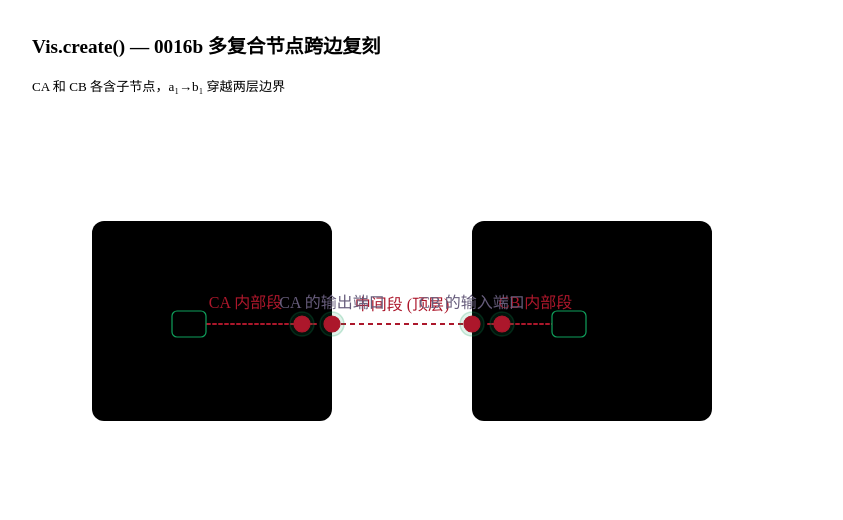
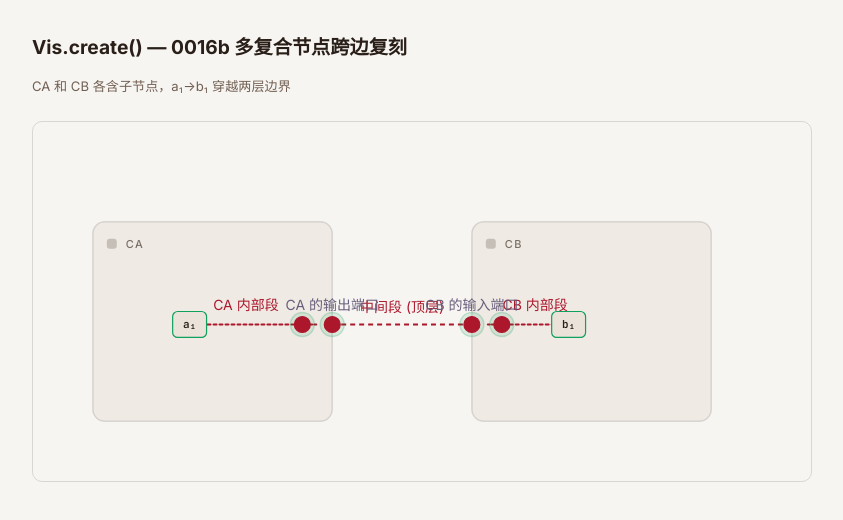
Before and after one commit to 0xlxx/learnvis, a website: page test.html in a window 1280 px wide. Shown: the whole page, without its empty margins (0-843 px from the left). Drawn offline with nearby package versions, Linux system fonts and the light colour scheme.

Commit message:
move theme.css to root

```diff
--- a/test.html
+++ b/test.html
@@ -4,7 +4,7 @@
   <meta charset="UTF-8">
   <title>Vis.create() — 0016b 复刻</title>
   <link href="https://fonts.googleapis.com/css2?family=Inter:wght@300;400;500;600;700&family=JetBrains+Mono:wght@400;500;600&display=swap" rel="stylesheet">
-  <link rel="stylesheet" href="dist/theme.css">
+  <link rel="stylesheet" href="theme.css">
   <style>
     *{box-sizing:border-box} body{background:var(--bg);color:var(--text);font-family:var(--font);margin:0;padding:2rem;line-height:1.6}
     h1{font-size:1.2rem;margin:0 0 0.3rem}
--- /dev/null
+++ b/theme.css
@@ -0,0 +1,87 @@
+/* theme.css — clean warm design tokens (OKLCH) */
+
+:root {
+  /* ── Surface ── */
+  --bg:            oklch(0.97 0.005 80);
+  --bg-panel:      oklch(0.94 0.01 75);
+  --bg-card:       oklch(0.96 0.008 78 / 0.85);
+  --bg-node:       oklch(0.92 0.015 75);
+  --bg-layer:      oklch(0.88 0.01 75);
+  --bg-alt:        oklch(0.98 0.003 80);
+
+  /* ── Text ── */
+  --text:          oklch(0.25 0.02 60);
+  --text-muted:    oklch(0.5 0.03 55);
+  --text-body:     oklch(0.38 0.02 60);
+  --text-dim:      oklch(0.55 0.02 65);
+  --text-subtle:   oklch(0.65 0.02 70);
+
+  /* ── Primary: warm amber ── */
+  --blue:          oklch(0.62 0.18 68);
+  --blue-400:      oklch(0.78 0.14 65);
+  --blue-300:      oklch(0.88 0.08 65);
+  --blue-600:      oklch(0.50 0.16 60);
+  --blue-900:      oklch(0.75 0.06 70);  /* lighter fill — readable with dark text */
+
+  /* ── Accent: warm sage ── */
+  --green:         oklch(0.62 0.09 155);
+  --green-400:     oklch(0.78 0.06 150);
+
+  /* ── Warning: golden ── */
+  --yellow:        oklch(0.76 0.17 90);
+
+  /* ── Danger: warm coral ── */
+  --red:           oklch(0.55 0.16 25);
+  --red-400:       oklch(0.72 0.11 22);
+
+  /* ── Pink: warm rose ── */
+  --pink:          oklch(0.62 0.12 10);
+
+  /* ── Borders ── */
+  --border:        oklch(0 0 0 / 0.12);
+  --border-subtle: oklch(0 0 0 / 0.06);
+  --border-dim:    oklch(0 0 0 / 0.04);
+
+  /* ── Effects ── */
+  --shadow:        oklch(0 0 0 / 0.08);
+
+  /* ── Stroke variants (darker, higher contrast for lines) ── */
+  --stroke-blue:   oklch(0.52 0.18 68);
+  --stroke-yellow: oklch(0.62 0.18 85);
+  --stroke-green:  oklch(0.50 0.10 155);
+  --stroke-red:    oklch(0.48 0.18 22);
+
+  /* ── Layout guides (layer lines, grid) ── */
+  --layer-line:    oklch(0.65 0.03 75);
+
+  /* ── Opacity variants (for glows, overlay highlights) ── */
+  --blue-15:  oklch(0.62 0.18 68 / 0.15);
+  --blue-10:  oklch(0.62 0.18 68 / 0.1);
+  --blue-05:  oklch(0.62 0.18 68 / 0.05);
+  --blue-03:  oklch(0.62 0.18 68 / 0.03);
+  --green-15: oklch(0.62 0.09 155 / 0.15);
+  --green-10: oklch(0.62 0.09 155 / 0.1);
+  --green-05: oklch(0.62 0.09 155 / 0.05);
+  --green-03: oklch(0.62 0.09 155 / 0.03);
+  --red-15:   oklch(0.55 0.16 25 / 0.15);
+  --red-10:   oklch(0.55 0.16 25 / 0.1);
+  --red-05:   oklch(0.55 0.16 25 / 0.05);
+  --yellow-15: oklch(0.76 0.17 90 / 0.15);
+  --yellow-10: oklch(0.76 0.17 90 / 0.1);
+
+  /* ── Typography ── */
+  --font:          'Inter', system-ui, -apple-system, sans-serif;
+  --font-mono:     'JetBrains Mono', monospace;
+
+  /* font-size scale — gestalt breathing gradient (min 14px) */
+  --fs-sm:  14px;
+  --fs-md:  16px;
+  --fs-lg:  20px;
+  --fs-xl:  26px;
+  --fs-2xl: 34px;
+}
+
+body { font-size: var(--fs-sm); }
+h1 { font-size: var(--fs-2xl); }
+h2 { font-size: var(--fs-md); }
+h3 { font-size: var(--fs-lg); font-weight: 600; }
```
